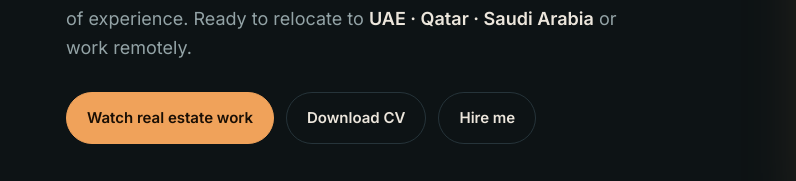
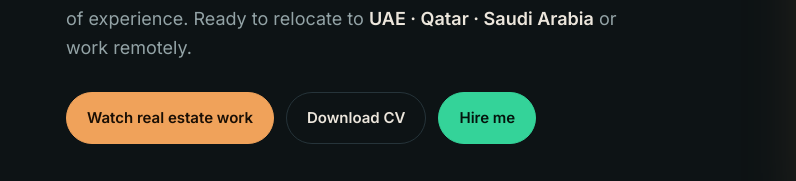
Before and after one commit to yassineabboud2028-code/portfolio, a plain HTML site: page index.html in a window 1280 px wide. Shown: the part 555-736 px from the top of the page, 0-796 px from the left. Drawn offline with nearby package versions, Linux system fonts and the light colour scheme.

Commit message:
Hire me button in green
Co-Authored-By: Claude Sonnet 5.5 <noreply@anthropic.com>

```diff
--- a/index.html
+++ b/index.html
@@ -57,6 +57,8 @@ h1 em{font-style:normal;color:var(--sun)}
 .btn:hover{transform:translateY(-2px);border-color:var(--paper)}
 .btn.primary{background:var(--sun);border-color:var(--sun);color:#1a0f05}
 .btn.primary:hover{background:#f6b675}
+.btn.hire{background:#34d399;border-color:#34d399;color:#04140d}
+.btn.hire:hover{background:#6ee7b7;border-color:#6ee7b7}
 .btn:focus-visible,.chip:focus-visible,.card:focus-visible{outline:2px solid var(--sun);outline-offset:3px}
 .specs{display:flex;flex-wrap:wrap;gap:28px;margin-top:40px;padding-top:24px;border-top:1px solid var(--line)}
 .specs div{display:flex;flex-direction:column;gap:4px}
@@ -225,7 +227,7 @@ footer{padding-block:28px;border-top:1px solid var(--line);display:flex;justify-
       <div class="cta in d3">
         <a class="btn primary" href="#cat-space">Watch real estate work</a>
         <a class="btn" href="Yassine_Abboud_CV.pdf" download>Download CV</a>
-        <a class="btn" href="#contact">Hire me</a>
+        <a class="btn hire" href="#contact">Hire me</a>
       </div>
       <div class="specs in d4">
         <div><strong>10 yrs</strong><span class="mono">Experience</span></div>
```
